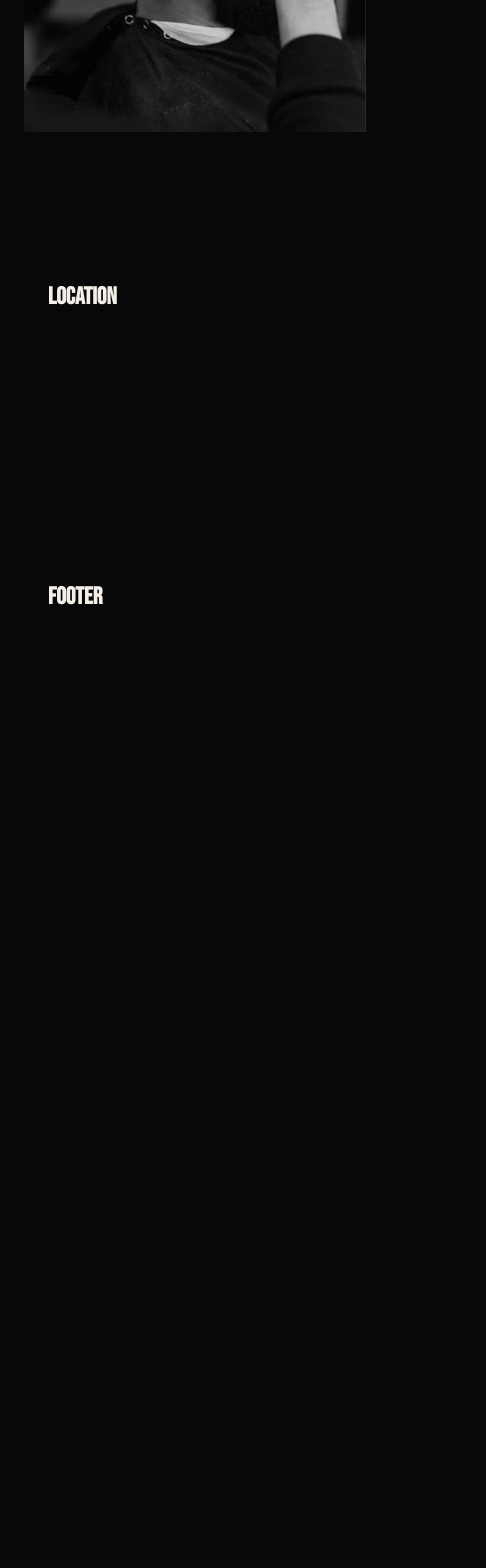
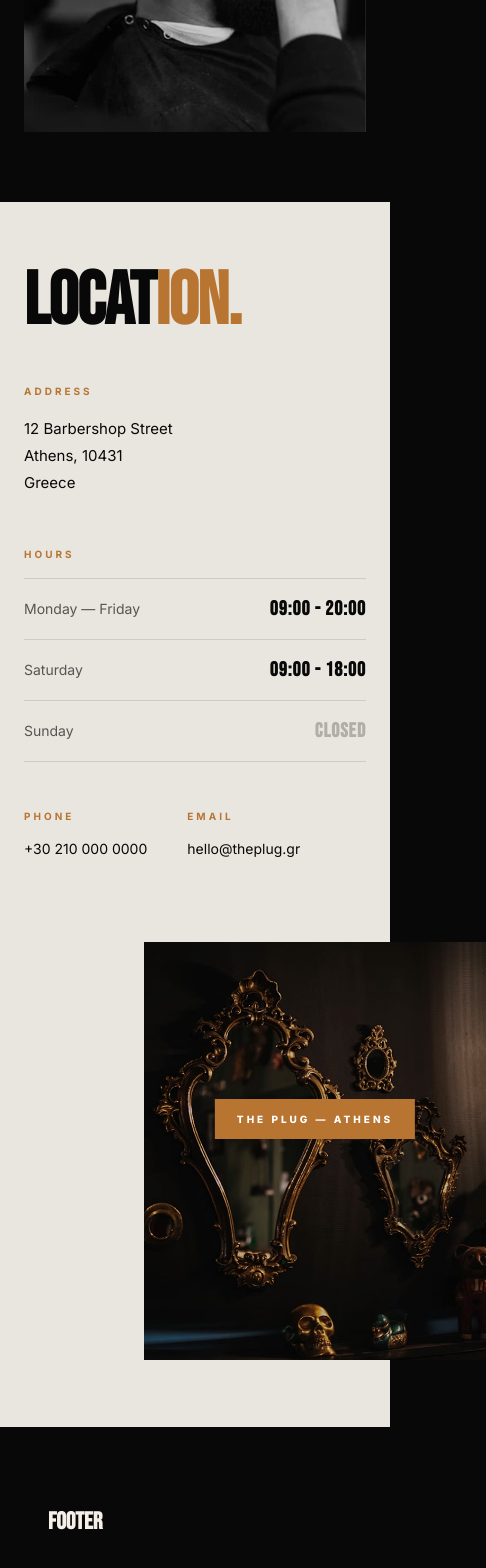
Before and after one commit to Janhri03/passion-project-barbershop, a React (Vite) app in the folder barber-website/: page / in a window 390 px wide. Shown: the part 6092-7660 px from the top of the page, 486 px wide, since content can reach past the window. Before the commit the page ends 6894 px from the top, so only its background shows below. Built offline with nearby package versions, Linux system fonts and the light colour scheme.

Commit message:
finishing location section

```diff
--- a/barber-website/src/App.css
+++ b/barber-website/src/App.css
@@ -786,6 +786,227 @@ body {
   }
 }
 
+/* LOCATION SECTION */
+
+.location-section {
+  width: 100%;
+  min-height: 100vh;
+
+  background: #e9e6df;
+  color: #080808;
+
+  display: flex;
+  align-items: center;
+
+  padding: 80px 54px;
+}
+
+.location-content {
+  width: 100%;
+
+  display: grid;
+  grid-template-columns: 43% 57%;
+  align-items: center;
+  gap: 70px;
+}
+
+/* LEFT CONTENT */
+
+.location-label {
+  color: #b87532;
+
+  font-size: 10px;
+  font-weight: 700;
+  letter-spacing: 4px;
+
+  margin-bottom: 14px;
+}
+
+.location-left h2 {
+  font-family: "Bebas Neue", sans-serif;
+
+  font-size: clamp(74px, 7vw, 118px);
+  line-height: 0.8;
+  letter-spacing: -1px;
+
+  color: #080808;
+
+  margin-bottom: 54px;
+}
+
+.location-left h2 span {
+  color: #b87532;
+}
+
+.location-block {
+  margin-bottom: 52px;
+}
+
+.small-title {
+  color: #b87532;
+
+  font-size: 10px;
+  font-weight: 700;
+  letter-spacing: 3px;
+
+  margin-bottom: 18px;
+}
+
+.address-text {
+  color: #080808;
+
+  font-size: 15px;
+  line-height: 1.8;
+}
+
+/* HOURS */
+
+.hours-block {
+  width: 100%;
+  max-width: 560px;
+
+  margin-bottom: 48px;
+}
+
+.hours-row {
+  display: flex;
+  align-items: center;
+  justify-content: space-between;
+
+  border-top: 1px solid rgba(8, 8, 8, 0.12);
+
+  padding: 18px 0;
+}
+
+.hours-row:last-child {
+  border-bottom: 1px solid rgba(8, 8, 8, 0.12);
+}
+
+.hours-row span {
+  color: rgba(8, 8, 8, 0.65);
+
+  font-size: 14px;
+}
+
+.hours-row strong {
+  font-family: "Bebas Neue", sans-serif;
+
+  color: #080808;
+
+  font-size: 20px;
+  letter-spacing: 1px;
+}
+
+.hours-row .closed {
+  color: rgba(8, 8, 8, 0.25);
+}
+
+/* CONTACT */
+
+.contact-row {
+  display: flex;
+  align-items: flex-start;
+  gap: 70px;
+}
+
+.contact-row p:not(.small-title) {
+  color: #080808;
+
+  font-size: 14px;
+}
+
+/* RIGHT IMAGE */
+
+.location-right {
+  display: flex;
+  justify-content: flex-start;
+}
+
+.location-image-box {
+  position: relative;
+
+  width: 580px;
+  height: 700px;
+
+  border: none;
+  padding: 0;
+
+  transform: translateX(120px);
+}
+
+.location-image-box img {
+  width: 100%;
+  height: 95%;
+  margin-top: 25px;
+  object-fit: cover;
+  display: block;
+
+  transform: none;
+
+  filter: brightness(0.78) contrast(1.05) saturate(0.9);
+}
+
+.location-badge {
+  position: absolute;
+  top: 46%;
+  left: 50%;
+
+  transform: translate(-50%, -50%);
+
+  background: #b87532;
+  color: #ffffff;
+
+  padding: 18px 38px;
+
+  font-size: 12px;
+  font-weight: 800;
+  letter-spacing: 3px;
+
+  white-space: nowrap;
+}
+
+/* LOCATION RESPONSIVE */
+
+@media (max-width: 1000px) {
+  .location-section {
+    padding: 70px 24px;
+  }
+
+  .location-content {
+    grid-template-columns: 1fr;
+    gap: 60px;
+  }
+
+  .location-right {
+    justify-content: flex-start;
+  }
+
+  .location-image-box {
+    width: 100%;
+    height: 560px;
+  }
+
+  .contact-row {
+    gap: 40px;
+    flex-wrap: wrap;
+  }
+}
+
+@media (max-width: 650px) {
+  .location-image-box {
+    height: 440px;
+  }
+
+  .location-badge {
+    padding: 14px 22px;
+    font-size: 10px;
+  }
+
+  .hours-row {
+    gap: 20px;
+  }
+}
+
 /* TEMPORARY SECTIONS */
 
 section {
--- a/barber-website/src/components/Location.jsx
+++ b/barber-website/src/components/Location.jsx
@@ -1,7 +1,65 @@
 function Location() {
   return (
-    <section>
-      <h2>Location</h2>
+    <section className="location-section" id="location">
+      <div className="location-content">
+        <div className="location-left">
+
+          <h2>
+            LOCAT<span>ION.</span>
+          </h2>
+
+          <div className="location-block">
+            <p className="small-title">ADDRESS</p>
+
+            <p className="address-text">
+              12 Barbershop Street <br />
+              Athens, 10431 <br />
+              Greece
+            </p>
+          </div>
+
+          <div className="hours-block">
+            <p className="small-title">HOURS</p>
+
+            <div className="hours-row">
+              <span>Monday — Friday</span>
+              <strong>09:00 - 20:00</strong>
+            </div>
+
+            <div className="hours-row">
+              <span>Saturday</span>
+              <strong>09:00 - 18:00</strong>
+            </div>
+
+            <div className="hours-row">
+              <span>Sunday</span>
+              <strong className="closed">Closed</strong>
+            </div>
+          </div>
+
+          <div className="contact-row">
+            <div>
+              <p className="small-title">PHONE</p>
+              <p>+30 210 000 0000</p>
+            </div>
+
+            <div>
+              <p className="small-title">EMAIL</p>
+              <p>hello@theplug.gr</p>
+            </div>
+          </div>
+        </div>
+
+        <div className="location-right">
+          <div className="location-image-box">
+            <img src="/interior.png" alt="The Plug barbershop interior" />
+
+            <div className="location-badge">
+              THE PLUG — ATHENS
+            </div>
+          </div>
+        </div>
+      </div>
     </section>
   );
 }
```
Also changed, not shown: barber-website/public/interior.png (added).
